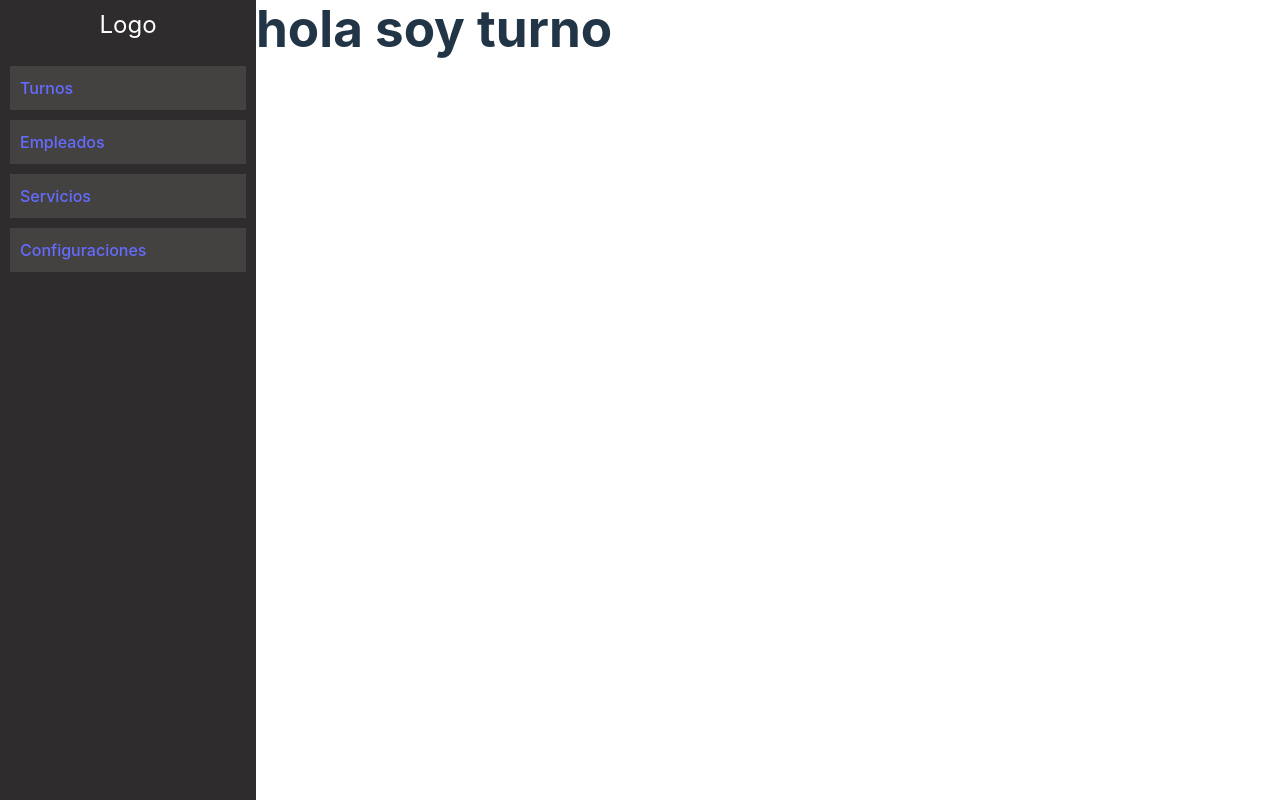
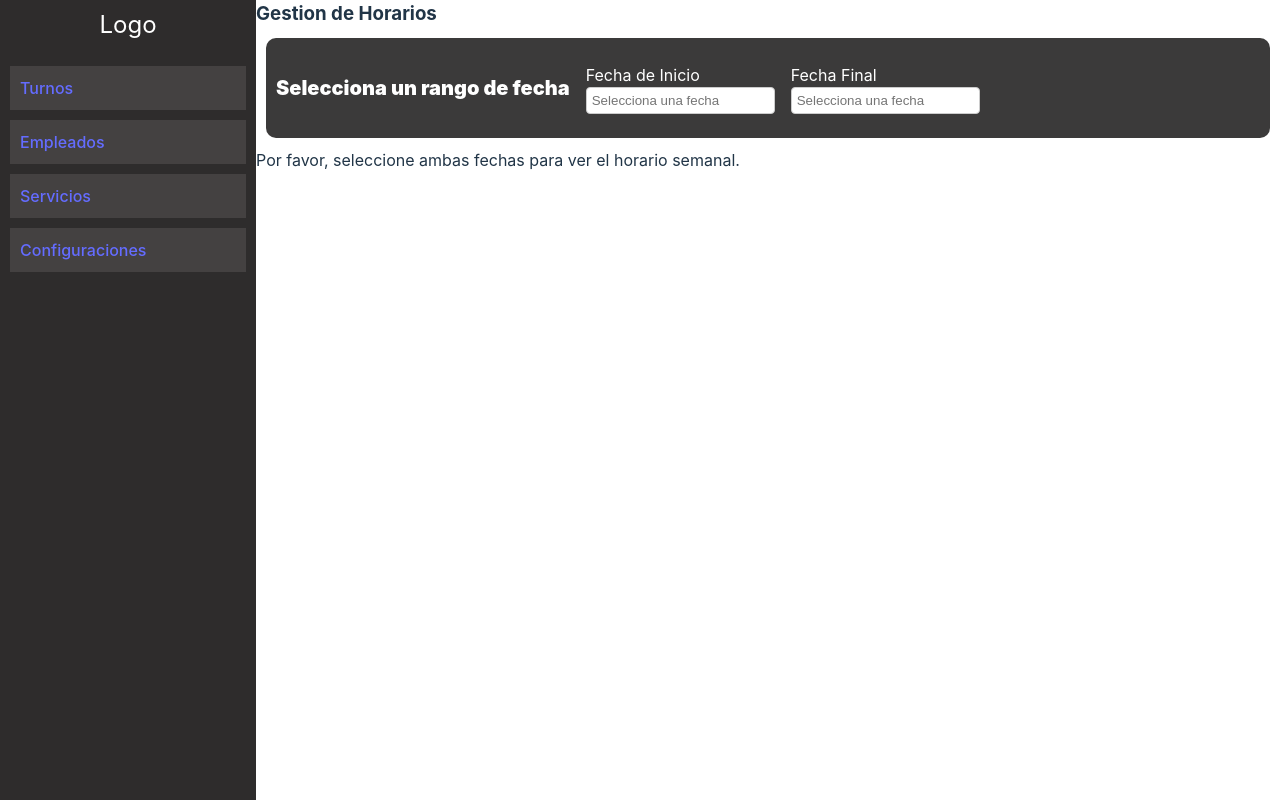
Before and after one commit to JuanHoyosPadilla/gestion_turnos, a React (Vite) app: page /turnos in a window 1280 px wide. Built offline with nearby package versions, Linux system fonts and the light colour scheme.

Commit message:
Añadiendo funcionalidad para escoger la semana que se mostrara en la interfaz de horario o turno

```diff
--- a/package.json
+++ b/package.json
@@ -10,7 +10,9 @@
     "preview": "vite preview"
   },
   "dependencies": {
+    "date-fns": "^3.6.0",
     "react": "^18.3.1",
+    "react-datepicker": "^7.3.0",
     "react-dom": "^18.3.1",
     "react-router-dom": "^6.26.1"
   },
--- /dev/null
+++ b/src/components/turnos/TablaHorarios.jsx
@@ -0,0 +1,45 @@
+
+import './styleHorario.css'
+export const TablaHorarios = ({ getDaysRange }) => {
+
+    return <div className='container-horario'>
+        <table className="table">
+            <thead>
+                <tr>
+                <th>Empleado</th>
+                    {
+                        getDaysRange().map((day, index) => (
+                           <th key={index} >{day.dayOfWeek}-{day.day}</th>
+
+                        ))
+                    }
+
+                </tr>
+
+
+            </thead>
+            <tbody>
+                <tr>
+                    <td>Juan hoyos</td>
+                    <td>08:00 am - 18:00pm</td>
+                    <td>08:00 am - 18:00pm</td>
+                    <td>08:00 am - 18:00pm</td>
+                    <td>08:00 am - 18:00pm</td>
+                    <td>08:00 am - 18:00pm</td>
+                    <td>08:00 am - 18:00pm</td>
+                    <td>08:00 am - 18:00pm</td>
+                </tr>
+                <tr>
+                    <td>Juan hoyos</td>
+                    <td>08:00 am - 18:00pm</td>
+                    <td>08:00 am - 18:00pm</td>
+                    <td>08:00 am - 18:00pm</td>
+                    <td>08:00 am - 18:00pm</td>
+                    <td>08:00 am - 18:00pm</td>
+                    <td>08:00 am - 18:00pm</td>
+                    <td>08:00 am - 18:00pm</td>
+                </tr>
+            </tbody>
+        </table>
+    </div>
+}
--- /dev/null
+++ b/src/components/turnos/styleHorario.css
@@ -0,0 +1,24 @@
+.container-horario {
+    background-color: rgb(56, 56, 56);
+    margin: 10px;
+    padding: 10px;
+    border-radius: 5px;
+
+}
+.table {
+    width: 100%;
+    border-collapse: collapse;
+   border-radius: 10px;
+   color: white;
+}
+
+.table th, .table td {
+    border: 1px solid #ddd;
+    padding: 10px;
+    text-align: left;
+
+}
+
+.table th {
+    background-color: #f4f4f453;
+}
--- a/src/pages/Turnos.jsx
+++ b/src/pages/Turnos.jsx
@@ -1,5 +1,104 @@
-export default  function Turnos() {
+import './stayleTurnos.css'
+import { useEffect, useState } from "react";
+import { TablaHorarios } from "../components/turnos/TablaHorarios";
+import DatePicker from "react-datepicker";
+import "react-datepicker/dist/react-datepicker.css";
+import { format, getDate, addDays,differenceInDays } from 'date-fns';
+import { es } from 'date-fns/locale';
+
+
+export default function Turnos() {
+    const [startDate, setStartDate] = useState(null)
+    const [endDate, setEndDate] = useState(null)
+    const [error, setError] = useState('')
+
+
+
+
+
+    const handleStartDateChange = (date) => {
+        setStartDate(date)
+        validateDateRange(date,setEndDate)
+    }
+
+    const handleEndDateChange = (date) => {
+        setEndDate(date);
+        validateDateRange(startDate,date)
+    };
+
+    const getDaysRange = () => {
+        if (!startDate || !endDate) return [];
+        let days = [];
+        let currentDate = new Date(startDate);
+
+        while (currentDate <= endDate) {
+            days.push({
+                dayOfWeek: format(currentDate, 'eeee', { locale: es }),
+                day: format(currentDate, 'd')
+            });
+            //currentDate.setDate(currentDate.getDate() + 1)
+            currentDate = addDays(currentDate, 1)
+        }
+        return days;
+    }
+
+    const validateDateRange = (start, end) => {
+        if (start && end) {
+            const daysDifference = differenceInDays(end, start);
+            if(daysDifference > 6){
+                setError('El rango de fecha no puede exceder los 7 dias')
+                setEndDate(addDays(start, 6))
+                setStartDate(null)
+                setEndDate(null)
+            }else if (daysDifference < 6){
+                setError('El rango de fechas debe ser al menos 7 dias.')
+                setEndDate(addDays(start, 6))
+                setStartDate(null)
+                setEndDate(null)
+            }else {
+                setError('')
+            }
+          }
+    }
+
     return <div>
-        <h1>hola soy turno</h1>
+        <h3>Gestion de Horarios</h3>
+        <div className='container-date'>
+            <h4>Selecciona un rango de fecha</h4>
+            <div className='input'>
+                <label>Fecha de Inicio</label>
+                <DatePicker
+                    selected={startDate}
+                    onChange={ handleStartDateChange}
+                    selectsStart
+                    startDate={startDate}
+                    endDate={endDate}
+                    dateFormat="yyyy-MM-dd"
+                    placeholderText="Selecciona una fecha"
+                />
+            </div>
+            <div className='input'>
+                <label>Fecha Final</label>
+                <DatePicker
+                    selected={endDate}
+                    onChange={handleEndDateChange}
+                    selectsStart
+                    startDate={startDate}
+                    endDate={endDate}
+                    minDate={startDate}
+                    dateFormat="yyyy-MM-dd"
+                    placeholderText="Selecciona una fecha"
+                />
+            </div>
+        </div>
+        <div>
+            {error && <p style={{color:'red'}}>{error}</p> }
+            {
+              !error && startDate && endDate ? <> <h3>Horario semanal  </h3>
+                    <TablaHorarios getDaysRange={getDaysRange} /></>
+                    : <p>Por favor, seleccione ambas fechas para ver el horario semanal.</p>
+            }
+        </div>
+
     </div>
 }
--- /dev/null
+++ b/src/pages/stayleTurnos.css
@@ -0,0 +1,35 @@
+.container-date{
+
+    height: 100px;
+    background-color: rgb(59, 58, 58);
+    margin: 10px;
+    padding: 10px;
+    color: white;
+    border-radius: 10px;
+    display: flex;
+    align-items: center;
+    gap: 1rem;
+
+}
+.container-date h4 {
+    font-size: 20px;
+    font-weight: 900;
+}
+
+.container-date .input {
+    display: flex;
+    flex-direction: column;
+}
+
+  label {
+    margin-right: 10px;
+  }
+
+  .container-date div input {
+    padding: 5px;
+    border: 1px solid #ccc;
+    border-radius: 4px;
+    outline: none;
+
+
+  }
```
Also changed, not shown: 1 other file (tests, documents, lock files or other folders).
